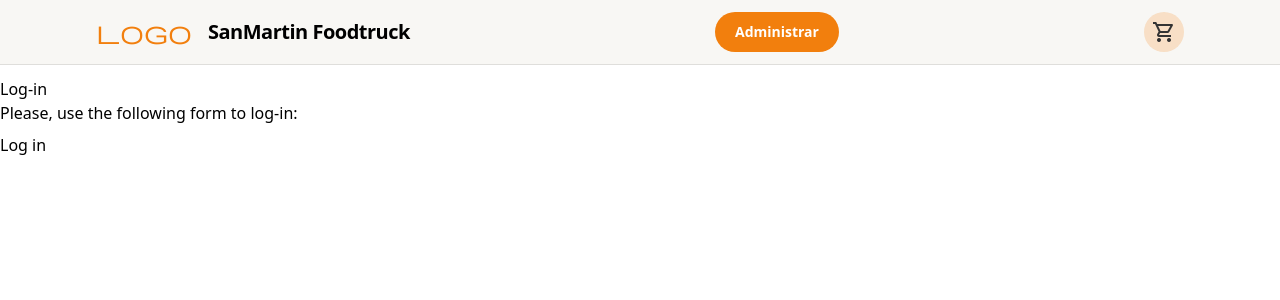
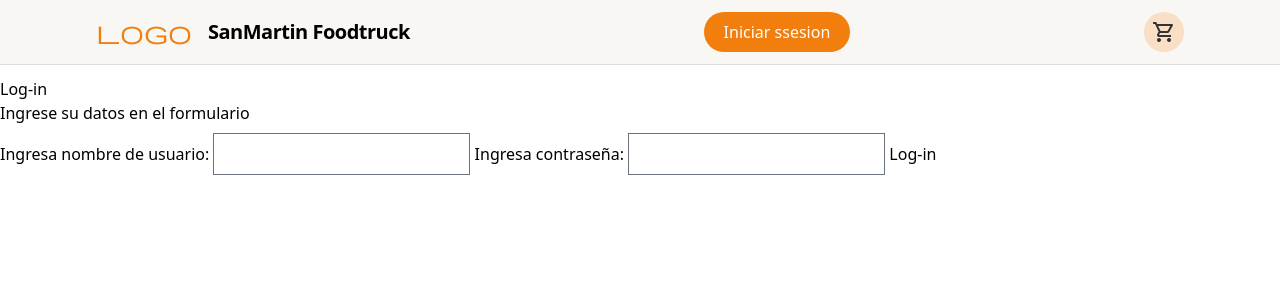
Before and after one commit to diehernandezf/foodtruck_sm, a Django app: page /usuarios/ in a window 1280 px wide. Shown: the top 300 px of the page. Run offline with Django 5.2, Linux system fonts and the light colour scheme; some libraries are stand-ins or nearby versions.

Commit message:
Funcionalidades: Iniciar sesion, cerrar sesion y control de botones segun tipo de usuario

```diff
--- a/apps/productos/urls.py
+++ b/apps/productos/urls.py
@@ -4,11 +4,11 @@ from apps.productos import views
 app_name = 'productos'
 
 urlpatterns = [
-    path('agregar/', views.agregar_al_carrito, name='agregar'),
-    path('ver/', views.ver_carrito, name='ver'),
-    path('actualizar/', views.actualizar_cantidad, name='actualizar'),
-    path('eliminar/', views.eliminar_del_carrito, name='eliminar'),
-    path('vaciar/', views.vaciar_carrito, name='vaciar'),
-    path('', views.ir_inicio),
+    path('carrito/agregar/', views.agregar_al_carrito, name='agregar'),
+    path('carrito/ver/', views.ver_carrito, name='ver'),
+    path('carrito/actualizar/', views.actualizar_cantidad, name='actualizar'),
+    path('carrito/eliminar/', views.eliminar_del_carrito, name='eliminar'),
+    path('carrito/vaciar/', views.vaciar_carrito, name='vaciar'),
+    path('', views.ir_inicio, name='home'),
     path('crud_productos', views.ir_crud_productos, name='crud_productos'),
 ]
--- a/apps/usuarios/forms.py
+++ b/apps/usuarios/forms.py
@@ -1,5 +1,5 @@
 from django import forms
 
 class LoginForm(forms.Form):
-    email = forms.EmailField(label='Ingresa correo electronico')
+    email = forms.EmailField(label='Ingresa nombre de usuario')
     password = forms.CharField(widget=forms.PasswordInput, label='Ingresa contraseña')
--- a/apps/usuarios/templates/login.html
+++ b/apps/usuarios/templates/login.html
@@ -1,19 +1,33 @@
-{% extends 'pages/layout.html' %}
+{% extends "pages/layout.html" %}
+
+<!-- {% block title %}Log-in{% endblock %} -->
 
 
 <div class="columns">
     {% block content %}
     <div class="column is-half">
         <h1 class="is-size-3 mt-3">Log-in</h1>
-        <p class="is-size-5">Please, use the following form to log-in:</p>
+        {% if form.errors %}
+        <p class="is-size-5">
+            Tu usuario o contraseña no son correctos.
+            Intenta otra vez.
+        </p>
+        {% else %}
+        <p class="is-size-5">Ingrese su datos en el formulario</p>
+        {% endif %}
 
-        <form method="post">
-            {% for field in form %}
-                {{ field.label_tag }} {{ field }}
-            {% endfor %}
-            {% csrf_token %}
-            <input type="submit" value="Log in" class="button is-success mt-2">
-        </form>
+        <div class="login-form">
+            <form action="{% url 'usuarios:login' %}" method="post">
+                {% load widget_tweaks %}
+                {% for field in form %}
+                {{ field.label_tag }}
+                {% render_field field class+="input mt-2" %}
+                {% endfor %}
+                {% csrf_token %}
+                <input type="submit" value="Log-in" class="button mt-2">
+                <input type="hidden" name="next" value="{{ next }}">
+            </form>
+        </div>
     </div>
     {% endblock %}
 </div>
--- a/apps/usuarios/urls.py
+++ b/apps/usuarios/urls.py
@@ -1,10 +1,13 @@
 from django.urls import path
-from apps.usuarios import views
+from django.contrib.auth import views as auth_views
+
+from . import views
 
 app_name = 'usuarios'
 
 urlpatterns = [
-    path('', views.ir_login, name='login'),
-    path('registro', views.ir_registro, name='registro'),
-    path('crud_usuarios', views.ir_crud_usuarios, name='crud_usuarios'),
+    path('', views.ir_login, name='login'), # LoginView es una vista predeterminada de django para iniciar sesion
+    path('logout/', views.ir_logout, name='logout'), # igual que LogoutView, sus templates van en una ruta especifica
+    path('registro/', views.ir_registro, name='registro'),
+    path('crud_usuarios/', views.dashboard, name='crud_usuarios'),
 ]
--- a/apps/usuarios/views.py
+++ b/apps/usuarios/views.py
@@ -1,33 +1,52 @@
-from django.shortcuts import render
-
-from django.contrib.auth import authenticate, login
+from django.shortcuts import render, redirect
+from django.contrib.auth import authenticate, login, logout
 from django.http import HttpResponse
+from django.contrib.auth.decorators import login_required
 
 from .forms import LoginForm
+
+from django.contrib.auth.models import User
 # Create your views here.
 
-def ir_crud_usuarios(request):
-    return render(request, 'crud_usuarios.html')
+#def ir_crud_usuarios(request):
+#    return render(request, 'crud_usuarios.html')
 
 def ir_registro(request):
     return render(request, 'registro.html')
 
 def ir_login(request):
-    if request.method == 'POST':
-        form = LoginForm(request.POST)
+    if request.method == 'POST': # Metodo de solicitud http POST, sirve para enviar informacion al servidor
+        form = LoginForm(request.POST) # Guardamos en form las variables enviadas en LoginForm()
         if form.is_valid():
-            cd = form.cleaned_data
+            cd = form.cleaned_data # Limpiamos los datos
+            email = cd['email']
+            password = cd['password']
+            try: # Try para controlar si no hay usuario o si hay mas de un usuario con mismo email
+                user_obj = User.objects.get(email=email) # Obtenemos el usuario de email = al que se ingreso en el formulario
+                username = user_obj.username # Se guarda en username el username del usuario obtenido
+            except User.DoesNotExist:
+                HttpResponse('Usuario no encontrado')
+            except User.MultipleObjectsReturned:
+                HttpResponse('Multiples usuarios con el mismo correo')
             user = authenticate(request,
-                                email = cd['email'],
-                                password = cd['password'])
+                                username = username,
+                                password = password)
             if user is not None:
                 if user.is_active:
                     login(request, user)
-                    return HttpResponse('Usuario autenticado')
+                    return redirect('productos:home')
                 else:
                     return HttpResponse('El usuario no esta activo')
             else:
-                HttpResponse('La informacion no es correcta')
+                return HttpResponse('La informacion no es correcta')
     else:
         form = LoginForm()
-        return render(request, 'login.html', {form: form})
+        return render(request, 'login.html', {'form': form})
+
+def ir_logout(request):
+    logout(request)
+    return render(request, 'logged_out.html')
+
+@login_required
+def dashboard(request):
+    return render(request, 'crud_usuarios.html')
--- a/config/settings/base.py
+++ b/config/settings/base.py
@@ -35,6 +35,7 @@ DJANGO_APPS = [
     'django.contrib.messages',
     'django.contrib.staticfiles',
     'django.contrib.humanize', # Para formatear números ($1.000)
+    'widget_tweaks',
 ]
 
 THIRD_PARTY_APPS = [
@@ -158,3 +159,8 @@ MESSAGE_TAGS = {
     messages.WARNING: 'warning',
     messages.ERROR: 'danger',  # Bootstrap usa 'danger' en vez de 'error'
 }
+
+# Agregamos variable para que funcione el { next } del formulario login
+LOGIN_REDIRECT_URL = 'crud_usuarios' # redirije a crud_usuarios si el login se hizo de forma correcta
+LOGIN_URL = 'login'
+LOGOUT_URL = 'logout'
--- a/config/urls.py
+++ b/config/urls.py
@@ -1,6 +1,5 @@
 from django.contrib import admin
 from django.urls import path, include
-from apps.productos.views import ir_inicio, ir_crud_productos
 
 urlpatterns = [
     path('admin/', admin.site.urls),
--- a/templates/pages/navbar.html
+++ b/templates/pages/navbar.html
@@ -3,14 +3,34 @@
     <div class="flex h-16 w-full max-w-6xl items-center justify-between px-4 sm:px-6 lg:px-8">
         <div class="flex items-center gap-4">
             <span class="material-symbols-outlined text-primary text-3xl">LOGO</span>
-            <h2 class="text-xl font-bold tracking-tight">SanMartin Foodtruck</h2>
+            <h2 class="text-xl font-bold tracking-tight"><a href="{% url 'productos:home' %}">SanMartin Foodtruck</a></h2>
         </div>
+
+        {% if request.user.is_authenticated and request.user.is_superuser %}
         <div class="bg-dark">
             <button id="iniciar_pag_btn" onclick="pagar_carrito()"
                 class="flex h-10 shrink-0 cursor-pointer items-center justify-center gap-x-2 rounded-full bg-primary px-5 text-white transition-transform hover:scale-105">
                 <p class="text-sm font-bold">Administrar</p>
             </button>
         </div>
+        {% endif %}
+        {% if request.user.is_authenticated %}
+        <div>
+            <p>Hola {{ request.user.first_name|default:request.user.username }}</p>
+            <a href="{% url 'usuarios:logout' %}">
+                <Strong>Log out</Strong>
+            </a>
+        </div>
+
+        {% else %}
+
+            <a type="submit" href="{% url 'usuarios:login' %}"
+                class="flex h-10 shrink-0 cursor-pointer items-center justify-center gap-x-2 rounded-full bg-primary px-5 text-white transition-transform hover:scale-105">
+                Iniciar ssesion
+            </a>
+            {% endif %}
+
+
         <button id="carrito-btn"
             class="relative flex h-10 w-10 cursor-pointer items-center justify-center overflow-hidden rounded-full bg-primary/20 text-text-light dark:text-text-dark transition-colors hover:bg-primary/30">
             <span class="material-symbols-outlined">shopping_cart</span>
```
Also changed, not shown: apps/usuarios/templates/logged_out.html (added, +12 -0 lines), db.sqlite3.
